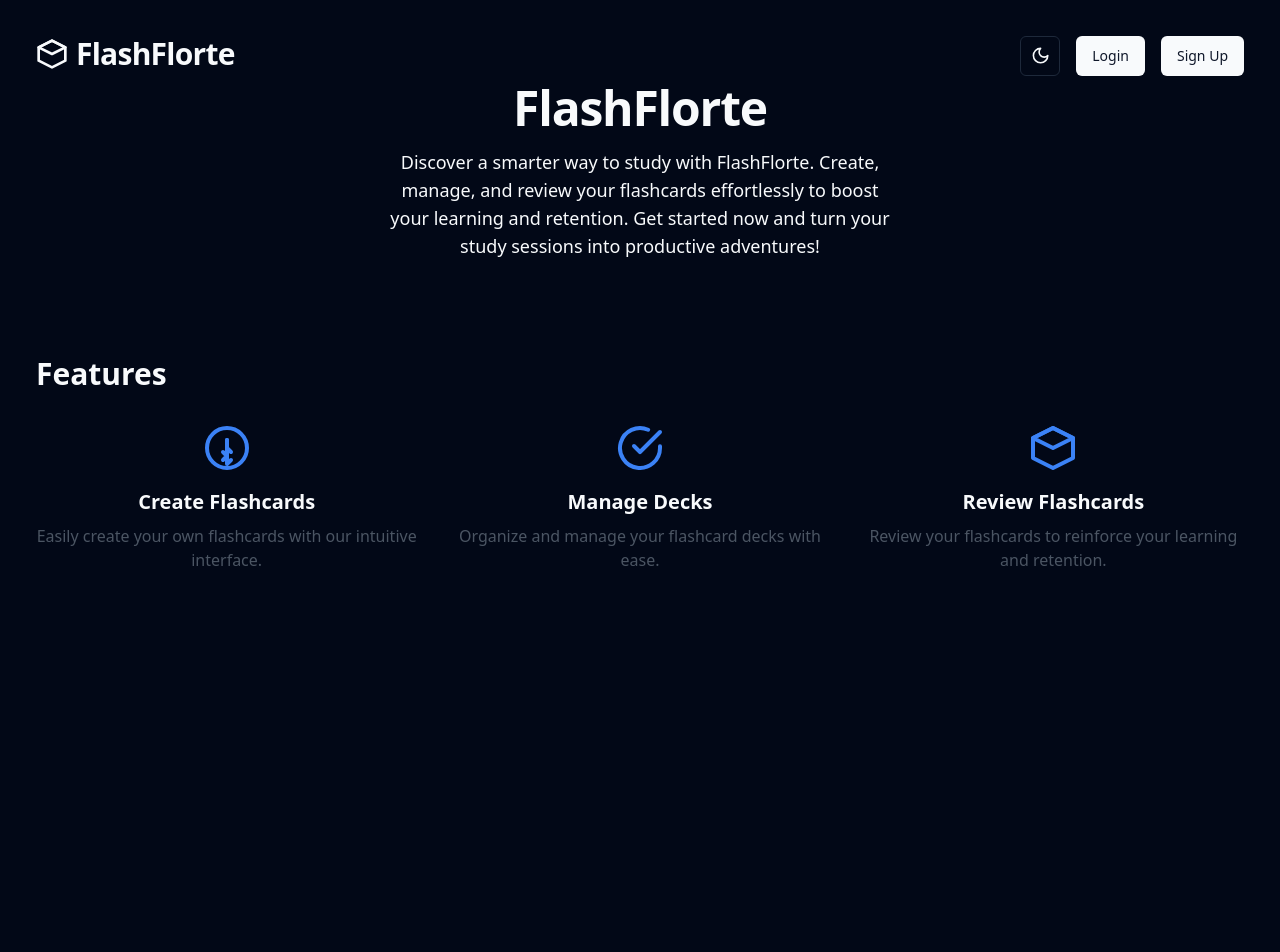
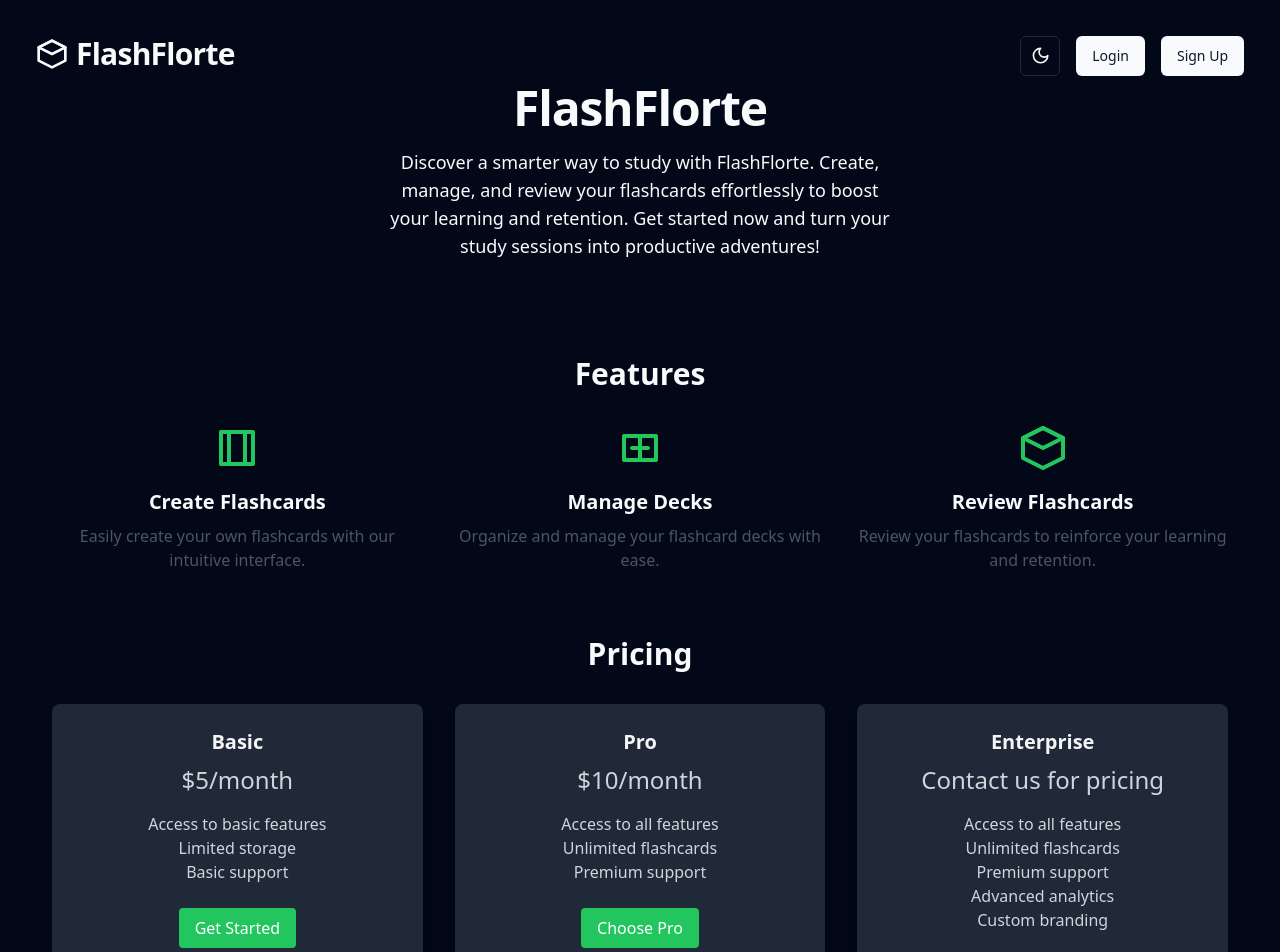
Before and after one commit to abdelghaniBensalih/AI-Flashcards, a Next.js app in the folder client/: page / in a window 1280 px wide. Shown: the top 952 px of the page. Before the commit the page ends 840 px from the top, so only its background shows below. Built offline with nearby package versions, Linux system fonts and the light colour scheme; no server answers.

Commit message:
added a pricing section

```diff
--- a/client/app/page.tsx
+++ b/client/app/page.tsx
@@ -1,4 +1,3 @@
-
 import { ModeToggle } from "@/components/mode-toggle";
 import { Button } from "@/components/ui/button";
 import {
@@ -72,13 +71,14 @@ export default function Home() {
           </SignedIn>
         </div>
       </div>
+
       {/* Features section */}
-      <div className="mt-16">
-        <h2 className="text-3xl font-bold mb-8">Features</h2>
+      <div className="mt-16 px-4">
+        <h2 className="text-3xl font-bold mb-8 text-center">Features</h2>
         <div className="grid grid-cols-1 md:grid-cols-2 lg:grid-cols-3 gap-8">
-          <div className="flex flex-col items-center">
+          <div className="flex flex-col items-center text-center">
             <svg
-          className="w-12 h-12 text-blue-500 mb-4"
+              className="w-12 h-12 text-green-500 mb-4"
               xmlns="http://www.w3.org/2000/svg"
               viewBox="0 0 24 24"
               fill="none"
@@ -87,19 +87,17 @@ export default function Home() {
               strokeLinecap="round"
               strokeLinejoin="round"
             >
-          <circle cx="12" cy="12" r="10" />
-          <path d="M12 8v4l2 2" />
-          <path d="M12 16v4l2-2" />
-          <path d="M12 16V8M12 16L10 14M12 16l-2 2" />
+              <path d="M4 4h16v16H4z" />
+              <path d="M8 4v16M16 4v16" />
             </svg>
             <h3 className="text-xl font-semibold mb-2">Create Flashcards</h3>
-        <p className="text-gray-600 text-center">
+            <p className="text-gray-600">
               Easily create your own flashcards with our intuitive interface.
             </p>
           </div>
-          <div className="flex flex-col items-center">
+          <div className="flex flex-col items-center text-center">
             <svg
-          className="w-12 h-12 text-blue-500 mb-4"
+              className="w-12 h-12 text-green-500 mb-4"
               xmlns="http://www.w3.org/2000/svg"
               viewBox="0 0 24 24"
               fill="none"
@@ -108,17 +106,17 @@ export default function Home() {
               strokeLinecap="round"
               strokeLinejoin="round"
             >
-          <path d="M22 11.08V12a10 10 0 11-5.93-9.14" />
-          <polyline points="22 4 12 14.01 9 11.01" />
+              <path d="M4 6h16v12H4z" />
+              <path d="M12 6v12M8 12h8" />
             </svg>
             <h3 className="text-xl font-semibold mb-2">Manage Decks</h3>
-        <p className="text-gray-600 text-center">
+            <p className="text-gray-600">
               Organize and manage your flashcard decks with ease.
             </p>
           </div>
-          <div className="flex flex-col items-center">
+          <div className="flex flex-col items-center text-center">
             <svg
-          className="w-12 h-12 text-blue-500 mb-4"
+              className="w-12 h-12 text-green-500 mb-4"
               xmlns="http://www.w3.org/2000/svg"
               viewBox="0 0 24 24"
               fill="none"
@@ -131,9 +129,54 @@ export default function Home() {
               <path d="M12 22l10-5V7L12 2 2 7v10l10 5z" />
             </svg>
             <h3 className="text-xl font-semibold mb-2">Review Flashcards</h3>
-        <p className="text-gray-600 text-center">
+            <p className="text-gray-600">
               Review your flashcards to reinforce your learning and retention.
             </p>
+          </div>
+        </div>
+      </div>
+
+      {/* Pricing section */}
+      <div className="mt-16 px-4">
+  <h2 className="text-3xl font-bold mb-8 text-center">Pricing</h2>
+  <div className="grid grid-cols-1 sm:grid-cols-2 lg:grid-cols-3 gap-8">
+    <div className="flex flex-col items-center bg-white dark:bg-gray-800 shadow-lg rounded-lg p-6 text-center">
+      <h3 className="text-xl font-semibold mb-2 text-gray-900 dark:text-gray-100">Basic</h3>
+      <p className="text-gray-600 dark:text-gray-300 text-2xl mb-4">$5/month</p>
+      <ul className="text-gray-600 dark:text-gray-300 mb-6">
+        <li>Access to basic features</li>
+        <li>Limited storage</li>
+        <li>Basic support</li>
+      </ul>
+      <button className="bg-green-500 hover:bg-green-600 text-white py-2 px-4 rounded">
+        Get Started
+      </button>
+    </div>
+    <div className="flex flex-col items-center bg-white dark:bg-gray-800 shadow-lg rounded-lg p-6 text-center">
+      <h3 className="text-xl font-semibold mb-2 text-gray-900 dark:text-gray-100">Pro</h3>
+      <p className="text-gray-600 dark:text-gray-300 text-2xl mb-4">$10/month</p>
+      <ul className="text-gray-600 dark:text-gray-300 mb-6">
+        <li>Access to all features</li>
+        <li>Unlimited flashcards</li>
+        <li>Premium support</li>
+      </ul>
+      <button className="bg-green-500 hover:bg-green-600 text-white py-2 px-4 rounded">
+        Choose Pro
+      </button>
+    </div>
+    <div className="flex flex-col items-center bg-white dark:bg-gray-800 shadow-lg rounded-lg p-6 text-center">
+      <h3 className="text-xl font-semibold mb-2 text-gray-900 dark:text-gray-100">Enterprise</h3>
+      <p className="text-gray-600 dark:text-gray-300 text-2xl mb-4">Contact us for pricing</p>
+      <ul className="text-gray-600 dark:text-gray-300 mb-6">
+        <li>Access to all features</li>
+        <li>Unlimited flashcards</li>
+        <li>Premium support</li>
+        <li>Advanced analytics</li>
+        <li>Custom branding</li>
+      </ul>
+      <button className="bg-green-500 hover:bg-green-600 text-white py-2 px-4 rounded">
+        Contact Us
+      </button>
     </div>
   </div>
 </div>
```
Also changed, not shown: client/app/sign-in/[[...sign-in]]/page.tsx (line endings or trailing spaces). Lines whose indentation alone changed are shown as unchanged.
